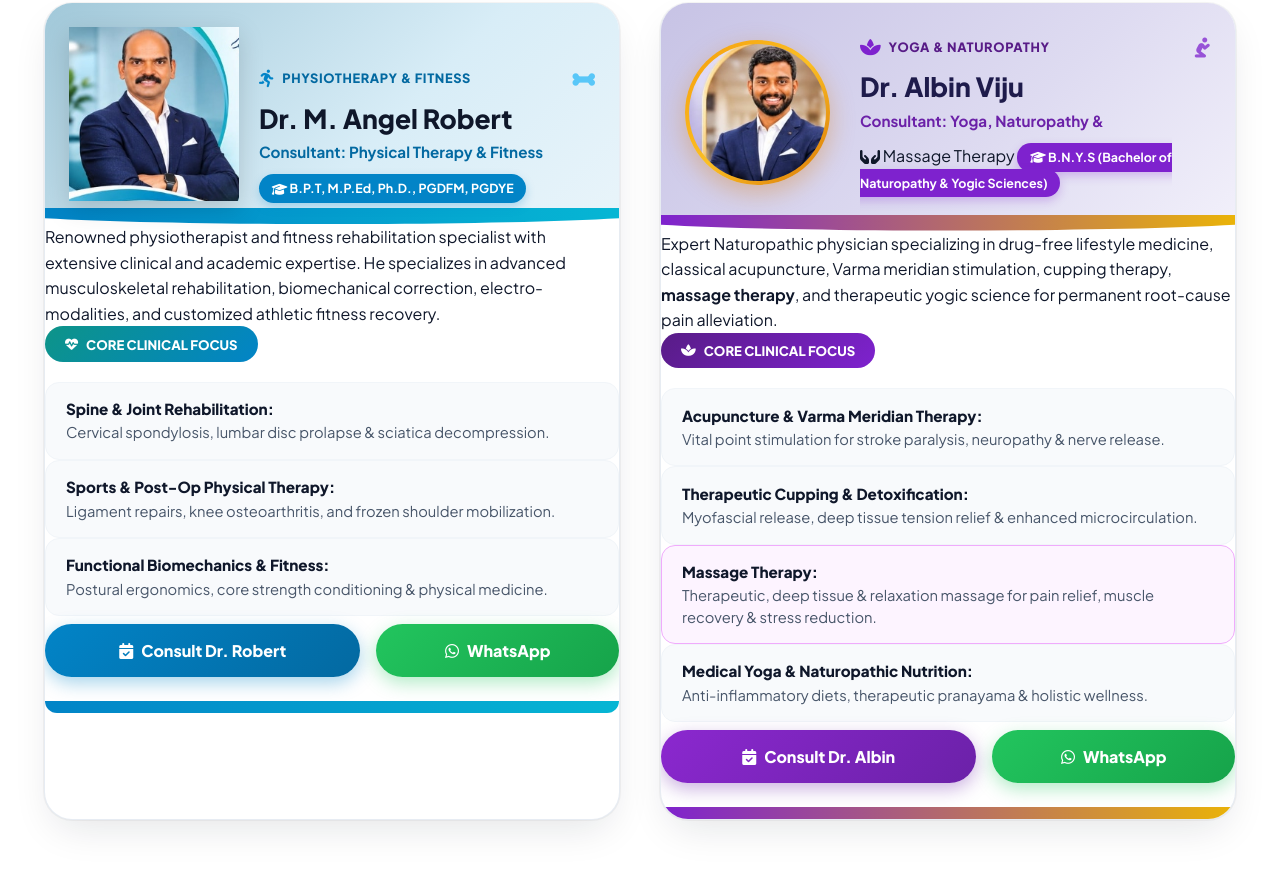
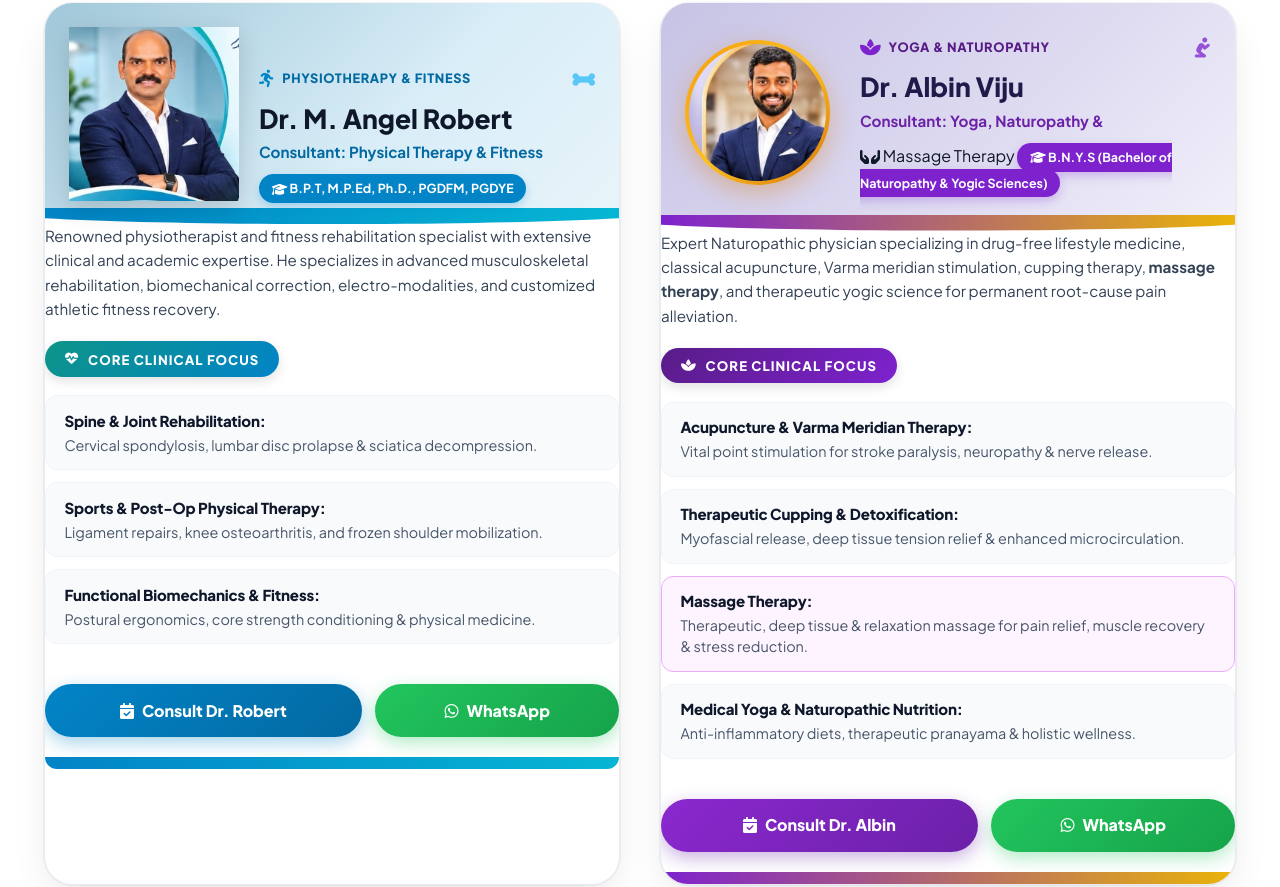
Before and after one commit to BanavathS45/loc_physioFit, a plain HTML site: page index.html in a window 1280 px wide. Shown: the part 2855-3742 px from the top of the page. Drawn offline with Linux system fonts and the light colour scheme.

Commit message:
Refine doctor card padding, equal heights, typography and button alignments

```diff
--- a/css/style.css
+++ b/css/style.css
@@ -1396,11 +1396,16 @@ ul {
   background: #ffffff;
   border-radius: 28px;
   border: 1px solid rgba(226, 232, 240, 0.8);
-  box-shadow: 0 16px 40px -10px rgba(15, 23, 42, 0.12), 0 0 0 1px rgba(0, 0, 0, 0.04);
+  box-shadow:
+    0 16px 40px -10px rgba(15, 23, 42, 0.12),
+    0 0 0 1px rgba(0, 0, 0, 0.04);
   overflow: hidden;
-  transition: transform 0.35s cubic-bezier(0.4, 0, 0.2, 1), box-shadow 0.35s ease;
+  transition:
+    transform 0.35s cubic-bezier(0.4, 0, 0.2, 1),
+    box-shadow 0.35s ease;
   display: flex;
   flex-direction: column;
+  height: 100%;
 }
 
 .doctor-card:hover {
@@ -1603,8 +1608,8 @@ ul {
 .doctor-card-bottom-band {
   height: 12px;
   width: 100%;
-  margin-top: 1.5rem;
-  border-radius: 0 0 24px 24px;
+  margin-top: 1.25rem;
+  border-radius: 0 0 28px 28px;
 }
 
 .band-robert {
@@ -1615,38 +1620,51 @@ ul {
   background: linear-gradient(90deg, #7e22ce 0%, #eab308 100%);
 }
 
-/* Focus header pills matching exact card */
-.banner-robert {
+.doctor-bio-text {
+  color: #334155;
+  font-size: 0.95rem;
+  line-height: 1.6;
+  margin-bottom: 1.25rem;
+  min-height: 72px;
+}
+
+/* Core Clinical Focus Banner Pill */
+.focus-header-banner {
+  display: inline-flex;
+  align-items: center;
+  gap: 0.55rem;
+  padding: 0.45rem 1.25rem;
+  border-radius: 9999px;
+  font-size: 0.82rem;
+  font-weight: 900;
+  letter-spacing: 0.08em;
+  text-transform: uppercase;
+  color: #ffffff;
+  margin-bottom: 1.15rem;
+  align-self: flex-start;
+  box-shadow: 0 4px 12px rgba(0, 0, 0, 0.12);
+}
+
+.theme-robert .focus-header-banner {
   background: linear-gradient(135deg, #0d9488 0%, #0284c7 100%) !important;
-  color: #ffffff;
-  font-size: 0.82rem;
-  font-weight: 800;
-  border-radius: 9999px;
-  padding: 0.45rem 1.25rem;
-  display: inline-flex;
-  align-items: center;
-  gap: 0.5rem;
-  margin-bottom: 1.25rem;
-}
-
-.banner-albin {
+}
+.theme-albin .focus-header-banner {
   background: linear-gradient(135deg, #581c87 0%, #7e22ce 100%) !important;
-  color: #ffffff;
-  font-size: 0.82rem;
-  font-weight: 800;
-  border-radius: 9999px;
-  padding: 0.45rem 1.25rem;
-  display: inline-flex;
-  align-items: center;
-  gap: 0.5rem;
-  margin-bottom: 1.25rem;
-}
-
-/* Icon box with authentic extracted graphic images */
+}
+
+/* Clinical Rows with Icon Badges */
+.focus-rows-list {
+  display: flex;
+  flex-direction: column;
+  gap: 0.75rem;
+  margin-bottom: 1.75rem;
+  flex: 1;
+}
+
 .focus-row-item {
   display: block;
-  padding: 0.95rem 1.25rem;
-  border-radius: 14px;
+  padding: 0.85rem 1.15rem;
+  border-radius: 12px;
   background: #f8fafc;
   border: 1px solid #f1f5f9;
   transition: all 0.25s ease;
@@ -1655,8 +1673,8 @@ ul {
 .focus-row-item:hover {
   background: #ffffff;
   border-color: #cbd5e1;
-  box-shadow: 0 6px 16px -2px rgba(0, 0, 0, 0.05);
-  transform: translateX(4px);
+  box-shadow: 0 4px 14px -2px rgba(0, 0, 0, 0.05);
+  transform: translateX(3px);
 }
 
 .focus-row-item.highlight-massage-row {
@@ -1675,7 +1693,7 @@ ul {
 }
 
 .focus-row-text {
-  font-size: 0.92rem;
+  font-size: 0.9rem;
   line-height: 1.45;
   color: #475569;
 }
@@ -1684,8 +1702,9 @@ ul {
   font-weight: 800;
   color: #0f172a;
   display: block;
-  font-size: 0.95rem;
-  margin-bottom: 0.15rem;
+  font-size: 0.94rem;
+  margin-bottom: 0.2rem;
+  letter-spacing: -0.01em;
 }
 
 /* Action Buttons matching the flyer buttons */
@@ -1693,8 +1712,8 @@ ul {
   margin-top: auto;
   display: grid;
   grid-template-columns: 1.3fr 1fr;
-  gap: 1rem;
-  padding-top: 0.5rem;
+  gap: 0.85rem;
+  padding-top: 0.75rem;
 }
 
 .btn-consult-robert {
@@ -1762,9 +1781,6 @@ ul {
   transform: translateY(-2px);
   box-shadow: 0 8px 22px rgba(34, 197, 94, 0.45);
 }
-
-
-
 
 /* ==========================================================================
    OFFICIAL BROCHURE SERVICES UI & HOUSE VISIT HIGHLIGHT
@@ -1920,7 +1936,10 @@ ul {
   justify-content: center;
   font-size: 0.85rem;
   flex-shrink: 0;
-  transition: transform 0.3s ease, background 0.3s ease, color 0.3s ease;
+  transition:
+    transform 0.3s ease,
+    background 0.3s ease,
+    color 0.3s ease;
 }
 
 .faq-card.active .faq-toggle-icon {
@@ -1936,7 +1955,9 @@ ul {
 .faq-answer {
   max-height: 0;
   overflow: hidden;
-  transition: max-height 0.35s ease, padding 0.35s ease;
+  transition:
+    max-height 0.35s ease,
+    padding 0.35s ease;
   padding: 0 1.75rem;
   color: #475569;
   font-size: 0.98rem;
```
